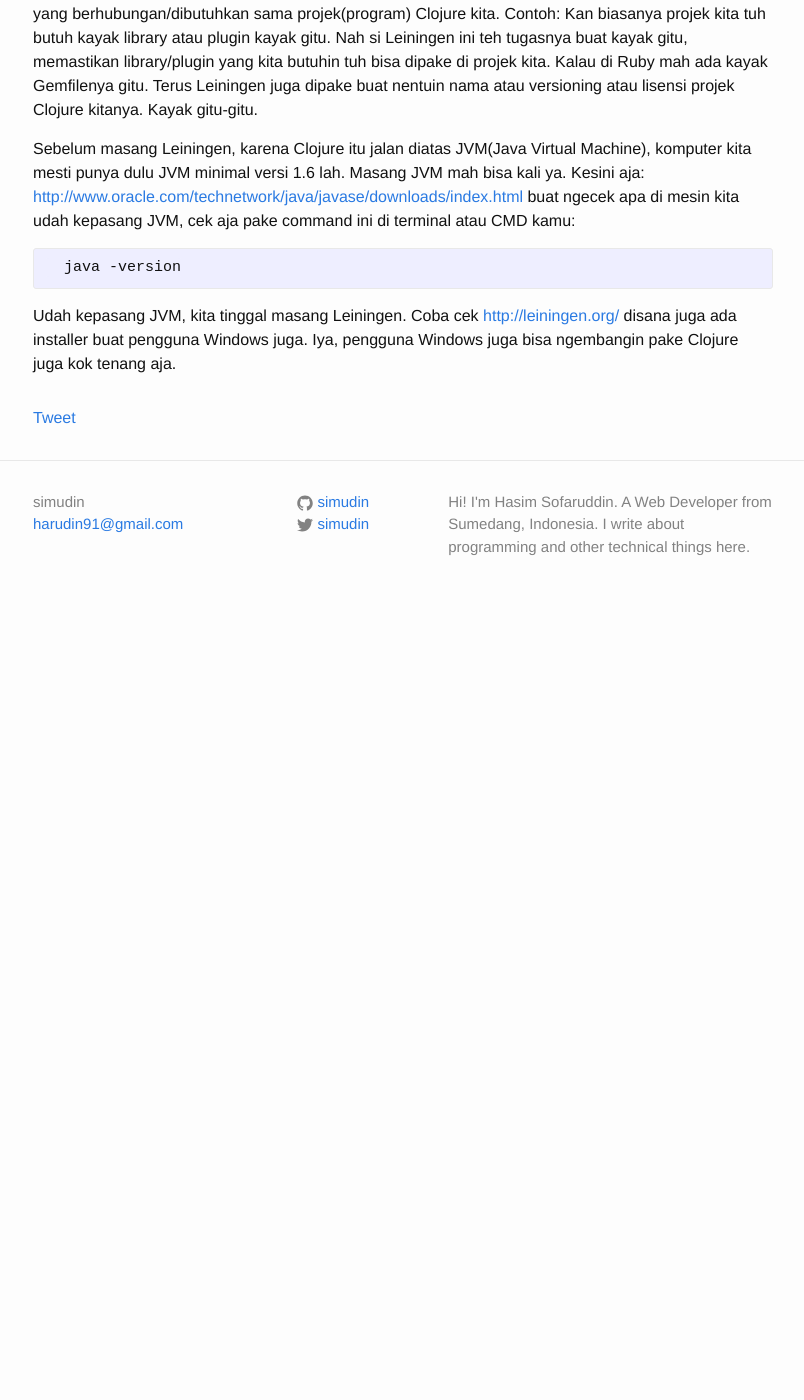
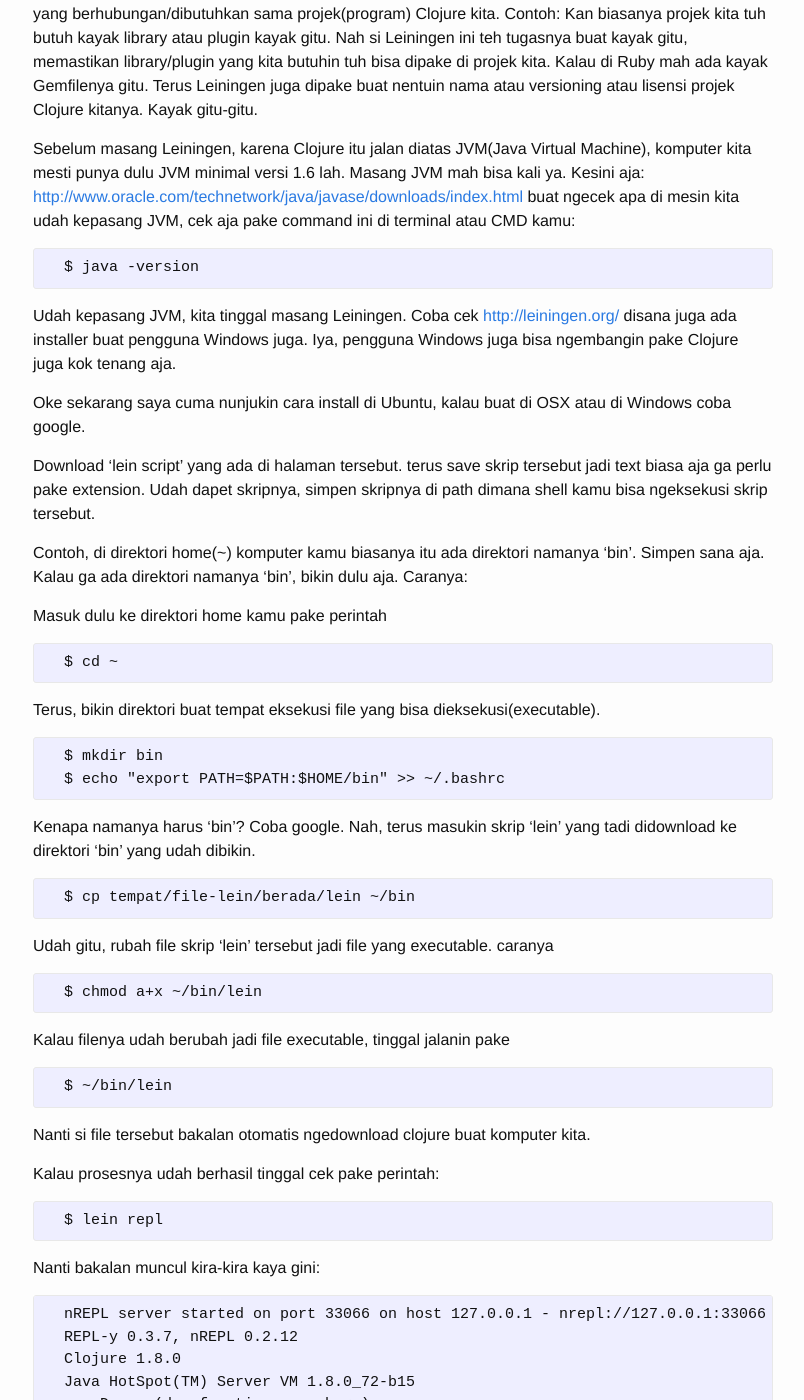
Before and after one commit to simudin/simudin.github.io, a Jekyll site: the page built from _posts/2016-02-12-install-clojure.markdown, in a window 1280 px wide and 1400 px high, scrolled down 270 px. Shown: the whole window, without its empty margins (237-1041 px from the left). Built offline with Jekyll 4.4.1, drawn with Linux system fonts in a browser that asks for light colours; comment, search, counter and statistics services are not loaded; before the commit the page ends 900 px from its top, so only the background shows below that; some of the changed text lies outside the part shown.

Commit message:
update install clojure post

```diff
--- a/_posts/2016-02-12-install-clojure.markdown
+++ b/_posts/2016-02-12-install-clojure.markdown
@@ -11,7 +11,68 @@ Kalau mau belajar Clojure, mesti punya Clojure dulu atuh yah di mesin kitanya. M
 Sebelum masang Leiningen, karena Clojure itu jalan diatas JVM(Java Virtual Machine), komputer kita mesti punya dulu JVM minimal versi 1.6 lah.  Masang JVM mah bisa kali ya. Kesini aja: [http://www.oracle.com/technetwork/java/javase/downloads/index.html](http://www.oracle.com/technetwork/java/javase/downloads/index.html) buat ngecek apa di mesin kita udah kepasang JVM, cek aja pake command ini di terminal atau CMD kamu:
 
 {% highlight comandline %}
-  java -version
+  $ java -version
 {% endhighlight %}
 
 Udah kepasang JVM, kita tinggal masang Leiningen. Coba cek [http://leiningen.org/](http://leiningen.org/) disana juga ada installer buat pengguna Windows juga. Iya, pengguna Windows juga bisa ngembangin pake Clojure juga kok tenang aja.
+
+Oke sekarang saya cuma nunjukin cara install di Ubuntu, kalau buat di OSX atau di Windows coba google.
+
+Download 'lein script' yang ada di halaman tersebut. terus save skrip tersebut jadi text biasa aja ga perlu pake extension. Udah dapet skripnya, simpen skripnya di path dimana shell kamu bisa ngeksekusi skrip tersebut.
+
+Contoh, di direktori home(~) komputer kamu biasanya itu ada direktori namanya 'bin'. Simpen sana aja. Kalau ga ada direktori namanya 'bin', bikin dulu aja. Caranya:
+
+Masuk dulu ke direktori home kamu pake perintah
+{% highlight comandline %}
+  $ cd ~
+{% endhighlight %}
+
+Terus, bikin direktori buat tempat eksekusi file yang bisa dieksekusi(executable).
+{% highlight comandline %}
+  $ mkdir bin
+  $ echo "export PATH=$PATH:$HOME/bin" >> ~/.bashrc
+{% endhighlight %}
+
+Kenapa namanya harus 'bin'? Coba google. Nah, terus masukin skrip 'lein' yang tadi didownload ke direktori 'bin' yang udah dibikin.
+{% highlight comandline %}
+  $ cp tempat/file-lein/berada/lein ~/bin
+{% endhighlight %}
+
+Udah gitu, rubah file skrip 'lein' tersebut jadi file yang executable. caranya
+{% highlight comandline %}
+  $ chmod a+x ~/bin/lein
+{% endhighlight %}
+
+Kalau filenya udah berubah jadi file executable, tinggal jalanin pake
+{% highlight comandline %}
+  $ ~/bin/lein
+{% endhighlight %}
+
+Nanti si file tersebut bakalan otomatis ngedownload clojure buat komputer kita.
+
+Kalau prosesnya udah berhasil tinggal cek pake perintah:
+{% highlight comandline %}
+  $ lein repl
+{% endhighlight %}
+
+Nanti bakalan muncul kira-kira kaya gini:
+{% highlight comandline %}
+  nREPL server started on port 33066 on host 127.0.0.1 - nrepl://127.0.0.1:33066
+  REPL-y 0.3.7, nREPL 0.2.12
+  Clojure 1.8.0
+  Java HotSpot(TM) Server VM 1.8.0_72-b15
+      Docs: (doc function-name-here)
+            (find-doc "part-of-name-here")
+    Source: (source function-name-here)
+   Javadoc: (javadoc java-object-or-class-here)
+      Exit: Control+D or (exit) or (quit)
+   Results: Stored in vars *1, *2, *3, an exception in *e
+
+  user.core=>
+{% endhighlight %}
+
+Kalau udah muncul kaya gitu. Berarti itu Clojure udah kepasang di komputer kita.
+
+Gitu. Nanti di postingan berikutnya kita lanjut kenalan sama sintak clojure.
+
+Dah!
```
